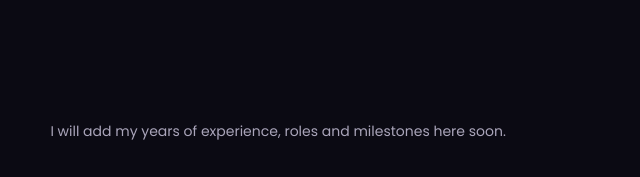
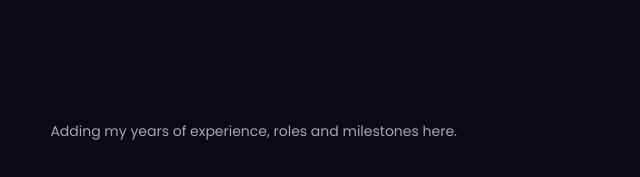
Before and after one commit to bhandariroshan74-gif/Roshan-Bhandari, a plain HTML site: page index.html in a window 1280 px wide. Shown: the part 1360-1537 px from the top of the page, 496-1136 px from the left. Drawn offline with nearby package versions, Linux system fonts and the light colour scheme.

Commit message:
fixingbug

```diff
--- a/index.html
+++ b/index.html
@@ -294,7 +294,7 @@
         <p data-template-id="experience-kicker" class="canva-text eyebrow" style="color: rgb(175, 149, 255); font-weight: 700; font-style: normal; font-size: 16px; letter-spacing: 0.08rem;">Experience</p>
         <h2 data-template-id="experience-title" class="canva-text mt-3 font-bold" style="color: rgb(246, 243, 255); font-weight: 700; font-style: normal; font-size: 24px;">A space for my experience.</h2>
        </div>
-       <p data-template-id="experience-intro" class="canva-text leading-7" style="color: rgb(170, 165, 186); font-weight: 400; font-style: normal; font-size: 14px; line-height: 1.65;">I will add my years of experience, roles and milestones here soon.</p>
+       <p data-template-id="experience-intro" class="canva-text leading-7" style="color: rgb(170, 165, 186); font-weight: 400; font-style: normal; font-size: 14px; line-height: 1.65;">Adding my years of experience, roles and milestones here.</p>
       </div>
       <div class="grid gap-4 md:grid-cols-2">
        <article data-template-id="experience-one-card" class="canva-card surface-card rounded-xl p-5" style="background: rgb(16, 16, 27);">
```
